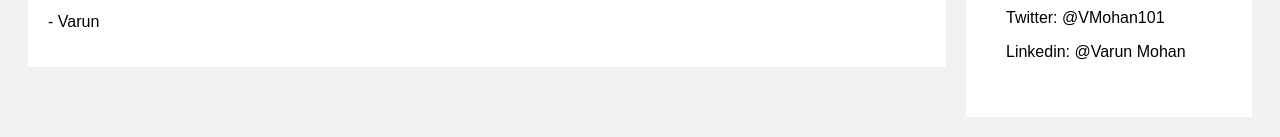
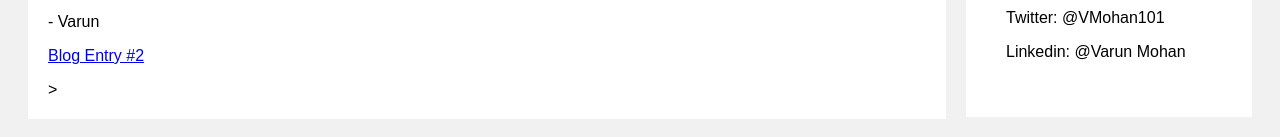
Before and after one commit to mohanvx2/347-WebBlog, a plain HTML site: page index.html in a window 1280 px wide. Shown: the part 635-772 px from the top of the page. Drawn offline with Linux system fonts and the light colour scheme.

Commit message:
Link to blog #2

```diff
--- a/index.html
+++ b/index.html
@@ -97,6 +97,7 @@ body {
         <p>Another useful technique we learned was the use of <a href = "https://www.youtube.com/watch?v=dF81Lfx9z4A&feature=youtu.be">flex boxes</a>. This allows us to re-order and manipulate the content of webpages on a larger scale. Prior to this different padding/positional values and tricks were the only methods I knew of how to change up the structure of a page. Hopefully I can make some use of these techniques to improve this page in the future!</p>
         <p>Thank you all for reading!</p>
         <p>- Varun</p>
+        <p><a href = "blog2.html">Blog Entry #2</a></p>>
     </div>
   </div>
   <div class="rightcolumn">
```
